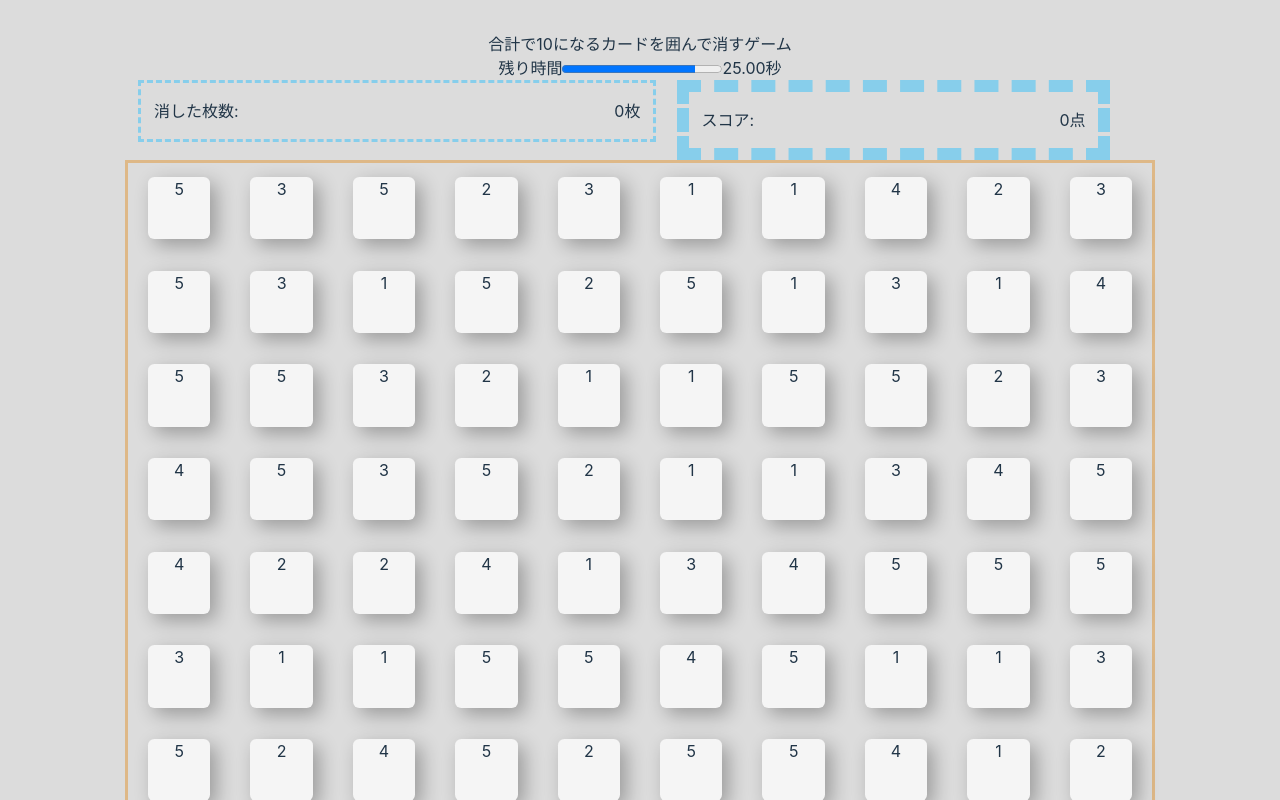
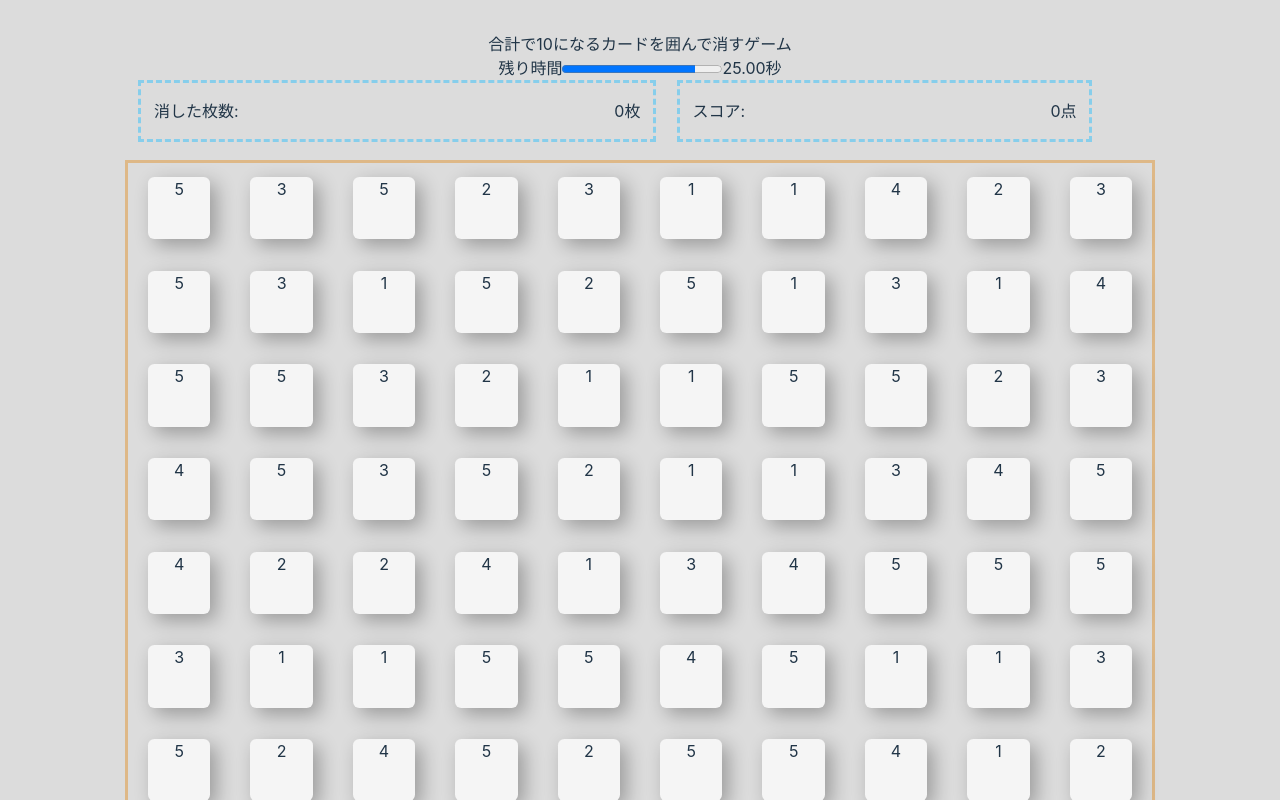
Before and after one commit to YutakaNagai/drag10, a Vue app: page / in a window 1280 px wide. Shown: the top 800 px of the page. Built offline with nearby package versions, Linux system fonts and the light colour scheme.

Commit message:
スコア枠の太さ修正

```diff
--- a/src/App.vue
+++ b/src/App.vue
@@ -333,7 +333,7 @@ onMounted(() => {
   margin: 0 1%;
   width: 40%;
   height: 3.5rem;
-  border: 1svw dashed skyblue;
+  border: 0.2rem dashed skyblue;
   line-height: 3.5rem;
   justify-content: flex-start;
 }
```
